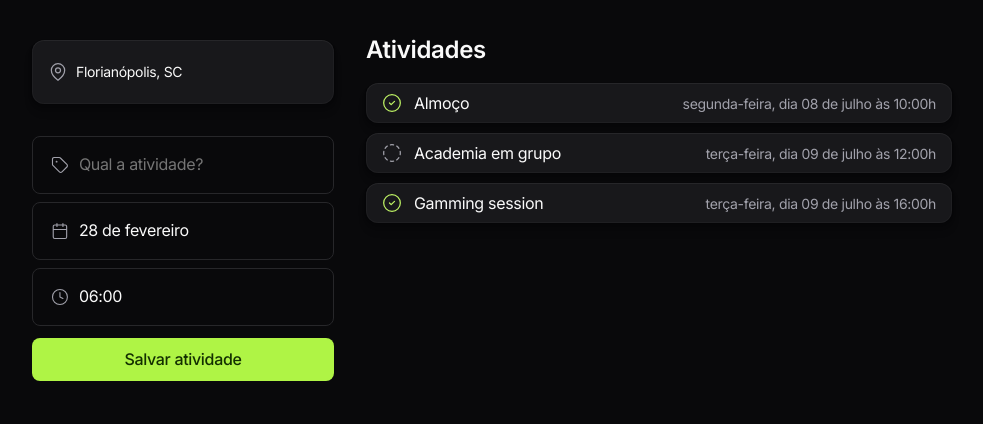
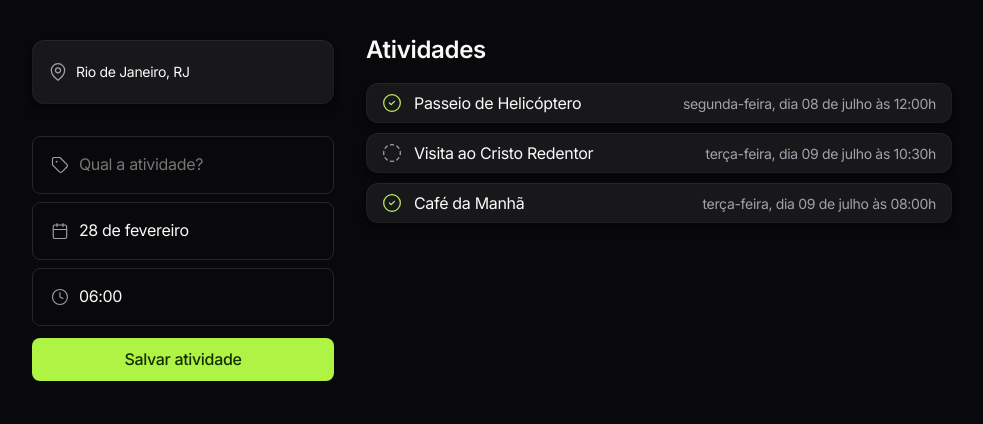
Before and after one commit to richxrdreis/projeto-nlw-jorney, a plain HTML site: page index.html in a window 1280 px wide. Shown: the whole page, without its empty margins (148-1131 px from the left). Drawn offline with nearby package versions, Linux system fonts and the light colour scheme.

Commit message:
projeto-nlw-jorney

```diff
--- a/index.html
+++ b/index.html
@@ -55,7 +55,7 @@
             />
           </svg>
 
-          Florianópolis, SC
+          Rio de Janeiro, RJ
         </div>
 
         <div class="fields">
--- a/script.js
+++ b/script.js
@@ -15,8 +15,8 @@ const formatador = (data) => {
 
 // object {}
 const atividade = {
-  nome: "Almoço",
-  data: new Date("2024-07-08 10:00"),
+  nome: "Passeio de Helicóptero",
+  data: new Date("2024-07-08 12:00"),
   finalizada: true,
 };
 
@@ -24,13 +24,13 @@ const atividade = {
 let atividades = [
   atividade,
   {
-    nome: "Academia em grupo",
-    data: new Date("2024-07-09 12:00"),
+    nome: "Visita ao Cristo Redentor",
+    data: new Date("2024-07-09 10:30"),
     finalizada: false,
   },
   {
-    nome: "Gamming session",
-    data: new Date("2024-07-09 16:00"),
+    nome: "Café da Manhã",
+    data: new Date("2024-07-09 08:00"),
     finalizada: true,
   },
 ];
```
